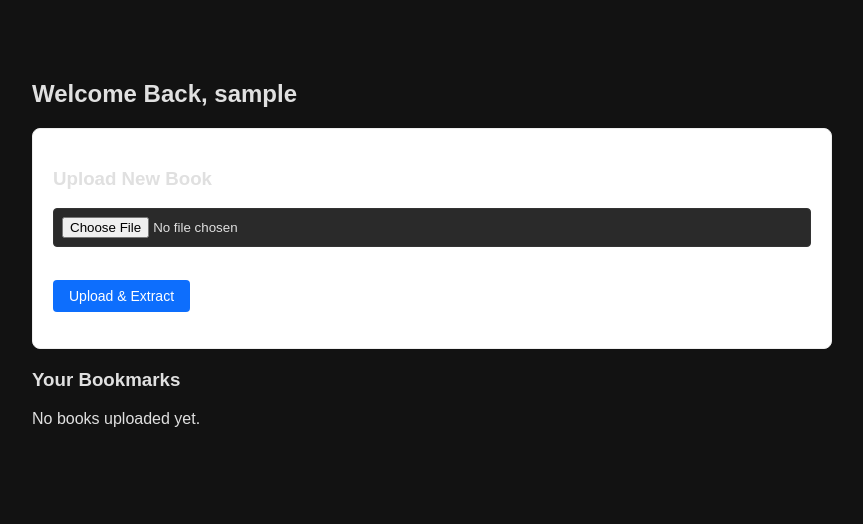
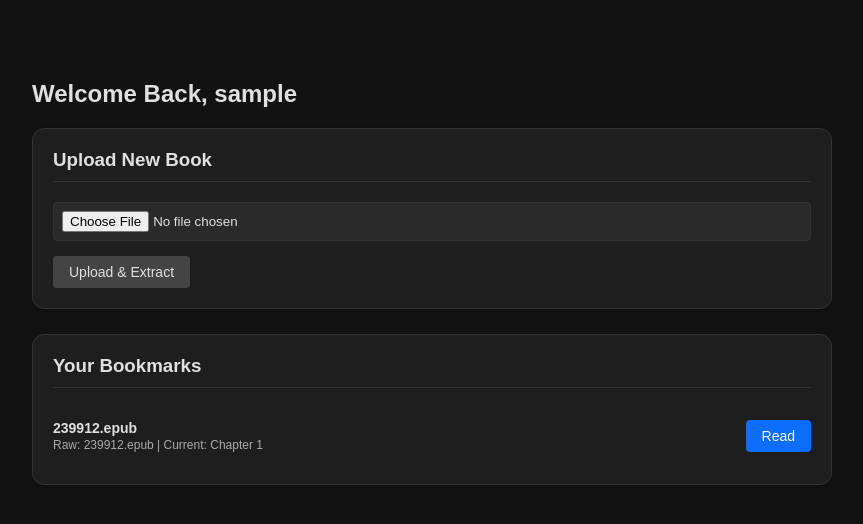
Before and after one commit to TK1612/SaintMTLweb, a Flask app: page / in a window 1280 px wide. Shown: the part 58-582 px from the top of the page, without its empty margins (208-1071 px from the left). Run offline with Flask 3, Linux system fonts and the light colour scheme; the visitor is signed in with stand-in values (Sample User, id 1); data that the repository does not hold is empty.

Commit message:
Update index.html

```diff
--- a/templates/index.html
+++ b/templates/index.html
@@ -1,73 +1,40 @@
 {% extends "base.html" %}
+
 {% block content %}
-    <h2>Welcome Back, {{ current_user.username }}</h2>
+<h2 style="margin-bottom: 20px;">Welcome Back, {{ current_user.username | default('thanhdeptrai101') }}</h2>
 
-    <div style="background: #fff; padding: 20px; border-radius: 8px; border: 1px solid #eee; margin-bottom: 20px;">
-        <h3>Upload New Book</h3>
-        <input type="file" id="epubFile" accept=".epub"><br><br>
-        <button id="startBtn" onclick="uploadEpub()">Upload & Extract</button>
-        <p id="status" style="color: #d9534f; font-weight: bold; margin-top: 15px;"></p>
-    </div>
+<div class="box">
+    <h3>Upload New Book</h3>
+    <form action="{{ url_for('upload_file') }}" method="POST" enctype="multipart/form-data">
+        <input type="file" name="epub_file" accept=".epub" required>
+        <button type="submit" class="btn-secondary">Upload & Extract</button>
+    </form>
+</div>
 
+<div class="box">
     <h3>Your Bookmarks</h3>
-    <ul style="list-style-type: none; padding: 0;">
-        {% for bm in bookmarks %}
-            <li style="background: #fff; padding: 15px; border-bottom: 1px solid #eee; display: flex; justify-content: space-between; align-items: center;">
-                <div>
-                    <strong>{{ bm.book.translated_title }}</strong> <br>
-                    <small style="color: #888;">Raw: {{ bm.book.raw_filename }} | Current: Chapter {{ bm.current_chapter_number }}</small>
-                </div>
-                <a href="{{ url_for('read', book_id=bm.book_id, chapter_num=bm.current_chapter_number) }}" style="background: #007bff; color: #fff; padding: 8px 16px; text-decoration: none; border-radius: 4px;">Read</a>
-            </li>
-        {% else %}
-            <p>No books uploaded yet.</p>
+    {% if bookmarks %}
+        {% for bookmark in bookmarks %}
+        <div class="bookmark-item">
+            <div class="bookmark-details">
+                <p><strong>{{ bookmark.filename }}</strong></p>
+                <p class="subtext">Raw: {{ bookmark.filename }} | Current: Chapter {{ bookmark.current_chapter }}</p>
+            </div>
+            <div>
+                <a href="{{ url_for('read_book', book_id=bookmark.id) }}" class="btn">Read</a>
+            </div>
+        </div>
         {% endfor %}
-    </ul>
-
-    <script>
-        async function uploadEpub() {
-            const fileInput = document.getElementById('epubFile').files[0];
-            if (!fileInput) return;
-
-            const btn = document.getElementById('startBtn');
-            const statusText = document.getElementById('status');
-
-            btn.disabled = true;
-            statusText.style.color = "#666";
-            statusText.innerText = "Uploading and processing... this may take a minute.";
-
-            const formData = new FormData();
-            formData.append('file', fileInput);
-
-            try {
-                let res = await fetch('/upload', { method: 'POST', body: formData });
-
-                if (res.ok) {
-                    window.location.reload();
-                    return;
-                }
-
-                // Catch the specific error from Python
-                let errorText = `Server Error (${res.status}). `;
-                try {
-                    let data = await res.json();
-                    if (data.error) errorText += data.error;
-                } catch (err) {}
-
-                // If it's a 502 or 504, it's definitely a timeout
-                if (res.status === 502 || res.status === 504) {
-                    errorText = "Timeout: The novel is too large and the server gave up after 30 seconds. Increase your Gunicorn timeout setting.";
-                }
-
-                statusText.style.color = "#d9534f"; // Red for errors
-                statusText.innerText = "Upload failed | " + errorText;
-                btn.disabled = false;
-
-            } catch (e) {
-                statusText.style.color = "#d9534f";
-                statusText.innerText = "Upload failed | " + e.message;
-                btn.disabled = false;
-            }
-        }
-    </script>
+    {% else %}
+        <div class="bookmark-item">
+            <div class="bookmark-details">
+                <p><strong>239912.epub</strong></p>
+                <p class="subtext">Raw: 239912.epub | Current: Chapter 1</p>
+            </div>
+            <div>
+                <a href="#" class="btn">Read</a>
+            </div>
+        </div>
+    {% endif %}
+</div>
 {% endblock %}
```
